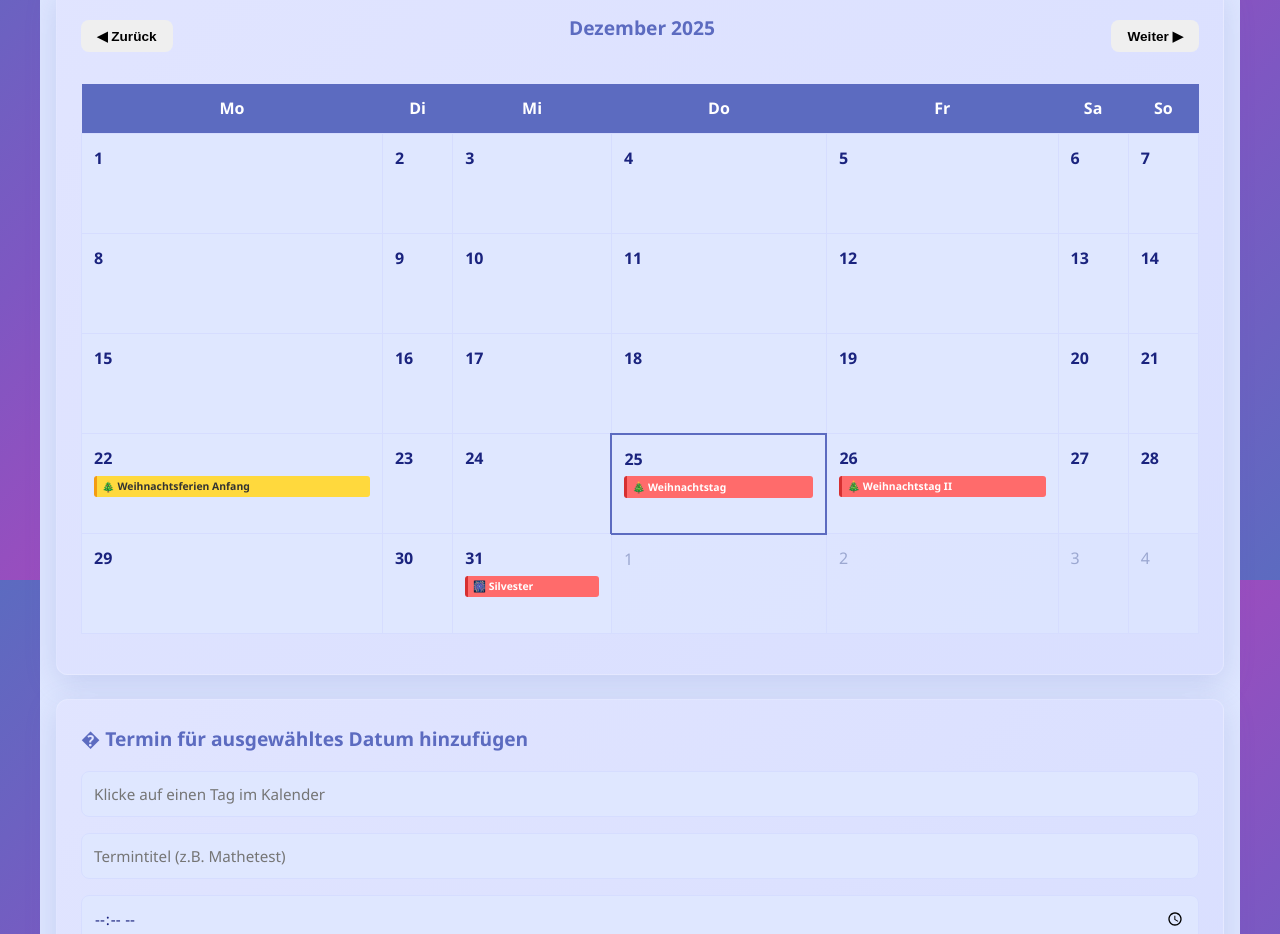
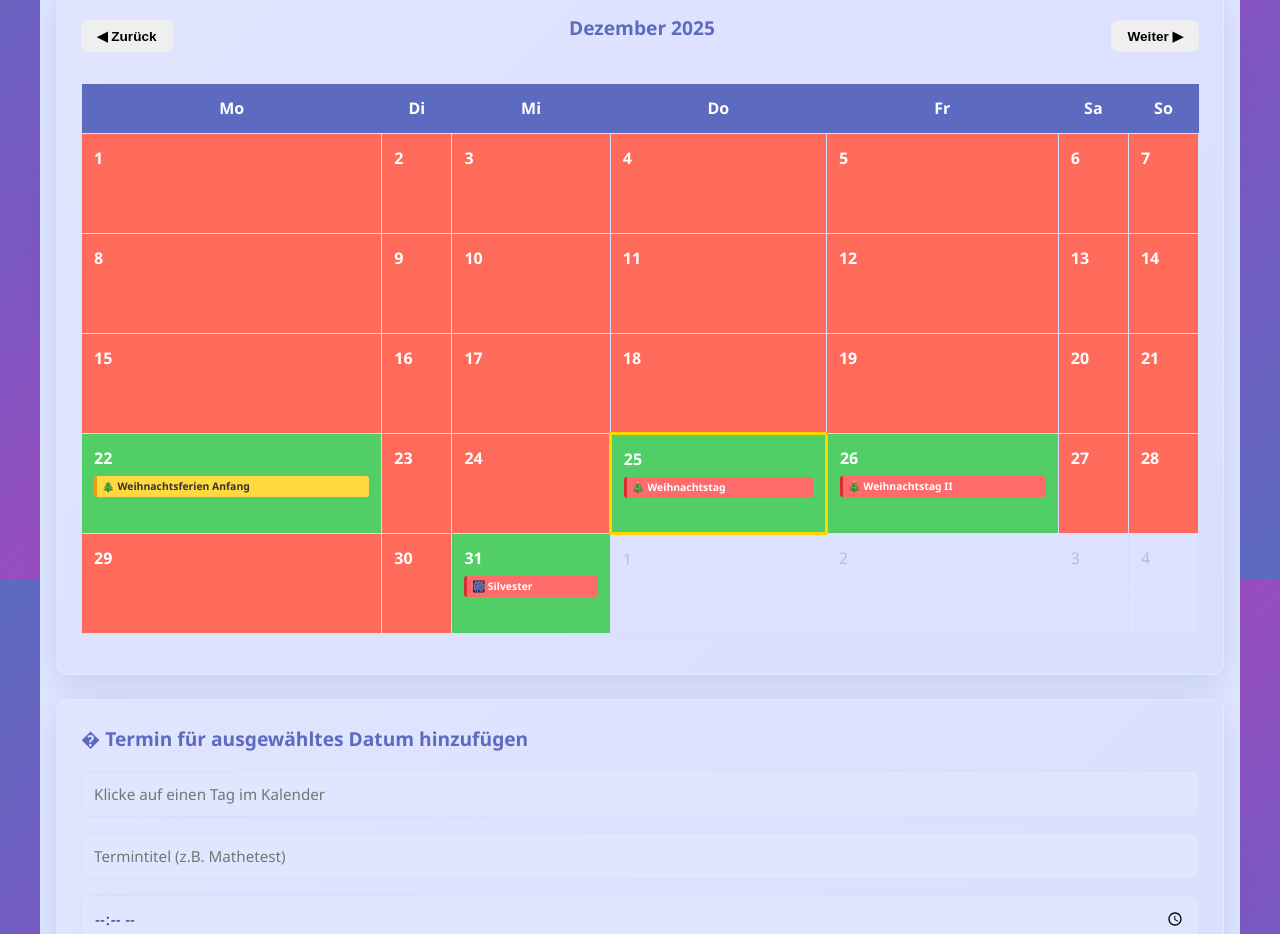
Before and after one commit to Ramon57-ui/Project, an Electron app: page index.html in a window 1280 px wide. Shown: the part 1020-1954 px from the top of the page. Drawn offline with nearby package versions, Linux system fonts and the light colour scheme.

Commit message:
Design: Kalender - normale Tage Orange-Rot, Feiertage Grün

```diff
--- a/app.js
+++ b/app.js
@@ -341,6 +341,13 @@ function renderCalendar() {
                 const dayEvents = appData.termine.filter(t => t.datum.startsWith(dateStr));
                 const dayNotes = appData.noten.filter(n => n.datum === dateStr);
                 const dayFeiertag = augsburgerFeiertage.find(f => f.datum === dateStr);
+
+                // Add class for feiertag/ferien background color
+                if (dayFeiertag) {
+                    cell.classList.add('has-feiertag');
+                } else {
+                    cell.classList.add('regular-day');
+                }
 
                 if (dayFeiertag) {
                     const feiertag = document.createElement('div');
--- a/styles.css
+++ b/styles.css
@@ -597,24 +597,37 @@ main {
     overflow: hidden;
 }
 
+/* Farben für normale Tage (Orange-Rot) */
+.calendar-table tbody td.regular-day {
+    background-color: #ff6b5b;
+    color: white;
+}
+
+/* Farben für Feiertage/Ferien (Grün) */
+.calendar-table tbody td.has-feiertag {
+    background-color: #51cf66;
+    color: white;
+    font-weight: 600;
+}
+
 .calendar-table tbody td:hover {
-    background-color: var(--accent-color);
-    color: white;
+    opacity: 0.8;
+    transform: scale(1.02);
 }
 
 .calendar-table tbody td.other-month {
     color: var(--text-secondary);
-    opacity: 0.5;
+    opacity: 0.3;
 }
 
 .calendar-table tbody td.today {
-    border: 2px solid var(--success-color);
+    border: 3px solid #ffd700;
     font-weight: bold;
 }
 
 .calendar-table tbody td.selected {
-    background-color: var(--accent-color);
-    color: white;
+    border: 3px solid white;
+    box-shadow: 0 0 10px rgba(0,0,0,0.3);
 }
 
 .calendar-day-number {
```
